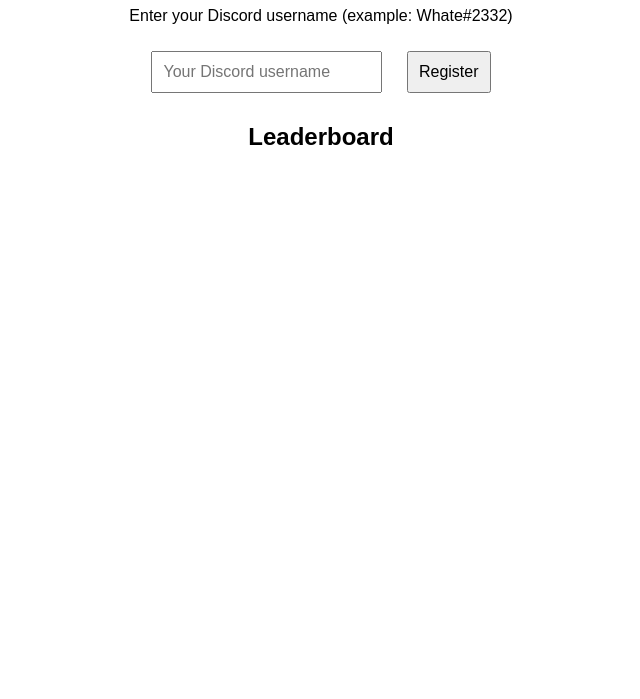
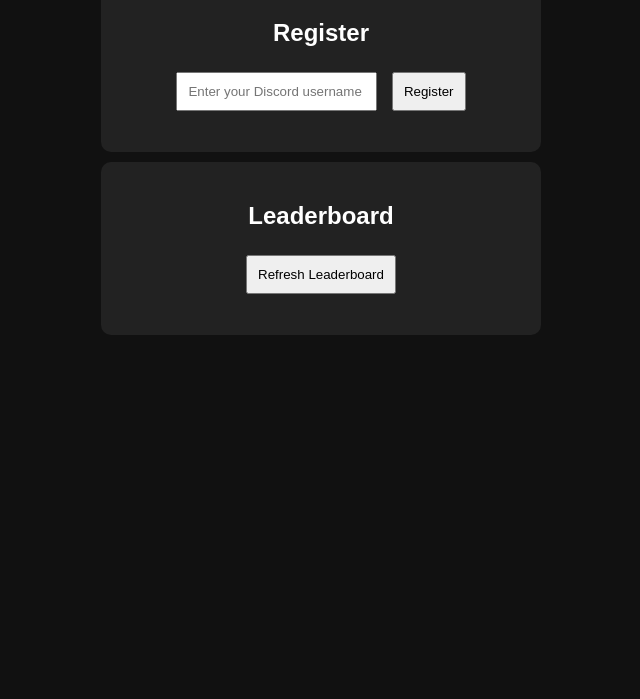
Before and after one commit to skidwxecuter/splunk-, a plain HTML site: page index.html in a window 1280 px wide. Shown: the part 101-800 px from the top of the page, without its empty margins (319-959 px from the left). Drawn offline with Linux system fonts and the light colour scheme; no server answers.

Commit message:
Update index.html

```diff
--- a/index.html
+++ b/index.html
@@ -1,75 +1,72 @@
 <!DOCTYPE html>
-<html lang="en">
+<html>
 <head>
-  <meta charset="UTF-8">
   <title>Referral System</title>
   <style>
-    body { font-family: Arial, sans-serif; text-align: center; padding: 20px; }
-    input, button { padding: 10px; margin: 10px; font-size: 16px; }
-    #leaderboard { margin-top: 30px; }
-    table { width: 50%; margin: auto; border-collapse: collapse; }
-    th, td { border: 1px solid #ddd; padding: 8px; }
+    body { font-family: Arial; background: #111; color: #fff; text-align: center; }
+    input, button { padding: 10px; margin: 5px; }
+    .card { background: #222; padding: 20px; margin: 10px auto; border-radius: 10px; width: 400px; }
   </style>
 </head>
 <body>
   <h1>Referral System</h1>
-  <p>Enter your Discord username (example: Whate#2332)</p>
-  <input type="text" id="username" placeholder="Your Discord username">
-  <button onclick="register()">Register</button>
 
+  <!-- Register username -->
+  <div class="card">
+    <h2>Register</h2>
+    <input id="username" placeholder="Enter your Discord username">
+    <button onclick="registerUser()">Register</button>
     <p id="refLink"></p>
-  <p id="stats"></p>
+  </div>
 
+  <!-- Leaderboard -->
+  <div class="card">
     <h2>Leaderboard</h2>
-  <div id="leaderboard"></div>
+    <button onclick="loadLeaderboard()">Refresh Leaderboard</button>
+    <ul id="leaderboard"></ul>
+  </div>
 
   <script>
-  const baseURL = window.location.origin; // same Vercel project
+    const backend = "https://index-html-gamma-flax.vercel.app/"; // change to your deployed backend
 
-  async function register() {
+    // Register
+    async function registerUser() {
       const username = document.getElementById("username").value;
-    if (!username) return alert("Enter your username!");
+      if (!username) return alert("Enter username!");
 
-    const res = await fetch(baseURL + "/api/register", {
+      const res = await fetch(backend, {
         method: "POST",
         headers: { "Content-Type": "application/json" },
-      body: JSON.stringify({ username })
+        body: JSON.stringify({ action: "register", username })
       });
       const data = await res.json();
-
-    if (data.error) return alert(data.error);
-
       document.getElementById("refLink").innerText =
-      "Your referral link: " + baseURL + "/?ref=" + encodeURIComponent(username);
-
-    updateStats(username);
-    loadLeaderboard();
+        "Your referral link: " + window.location.origin + "/?ref=" + username;
     }
 
-  async function updateStats(username) {
-    const res = await fetch(baseURL + "/api/leaderboard");
-    const all = await res.json();
-    const user = all.find(u => u.user === username);
-    if (user) {
-      document.getElementById("stats").innerText =
-        "Total Referrals: " + user.referrals;
-    }
+    // Load leaderboard
+    async function loadLeaderboard() {
+      const res = await fetch(backend);
+      const data = await res.json();
+      const lb = document.getElementById("leaderboard");
+      lb.innerHTML = "";
+      data.forEach(user => {
+        const li = document.createElement("li");
+        li.innerText = user.username + " — " + user.referrals + " referrals";
+        lb.appendChild(li);
+      });
     }
 
-  async function loadLeaderboard() {
-    const res = await fetch(baseURL + "/api/leaderboard");
-    const data = await res.json();
-
-    let html = "<table><tr><th>User</th><th>Referrals</th></tr>";
-    data.forEach(row => {
-      html += `<tr><td>${row.user}</td><td>${row.referrals}</td></tr>`;
+    // Catch referral ?ref= in URL
+    const urlParams = new URLSearchParams(window.location.search);
+    const ref = urlParams.get("ref");
+    if (ref) {
+      fetch(backend, {
+        method: "POST",
+        headers: { "Content-Type": "application/json" },
+        body: JSON.stringify({ action: "addReferral", username: ref })
       });
-    html += "</table>";
-
-    document.getElementById("leaderboard").innerHTML = html;
     }
-
-  loadLeaderboard();
   </script>
 </body>
 </html>
```
Lines whose indentation alone changed are shown as unchanged.
